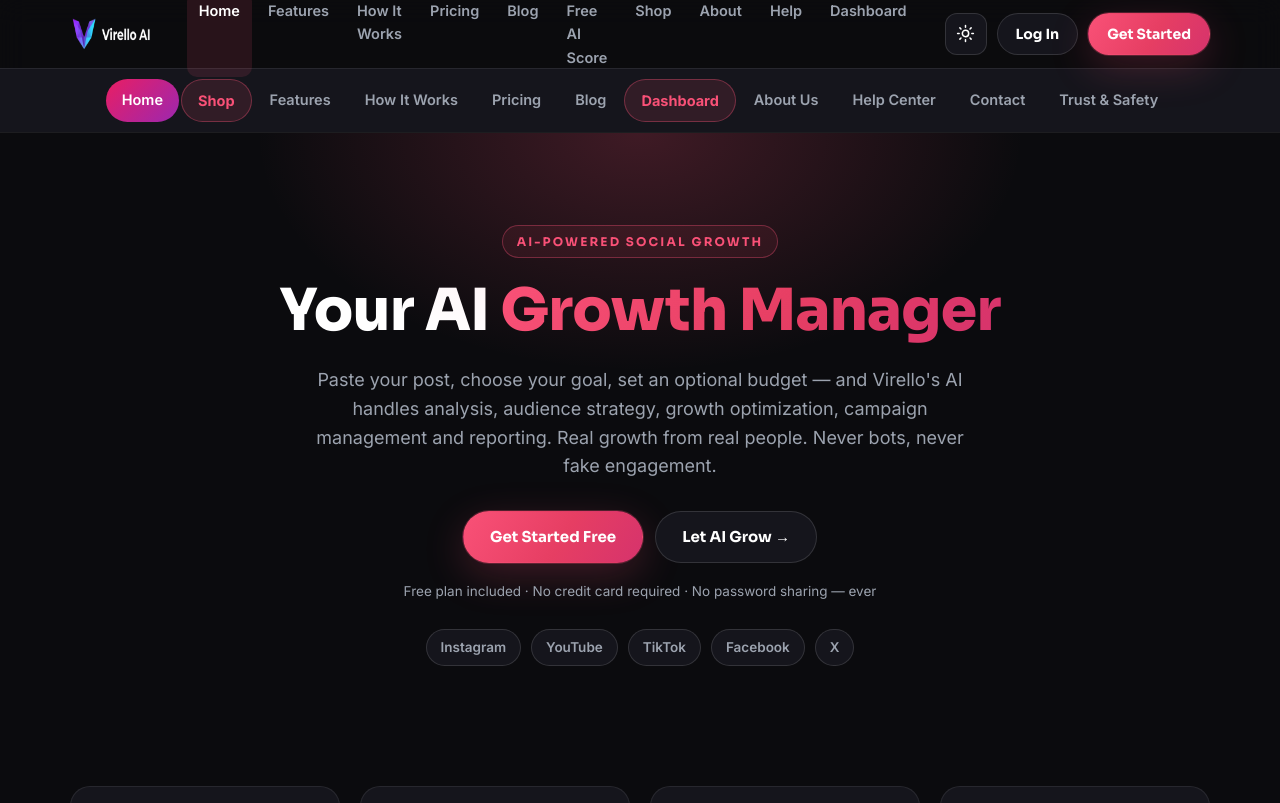
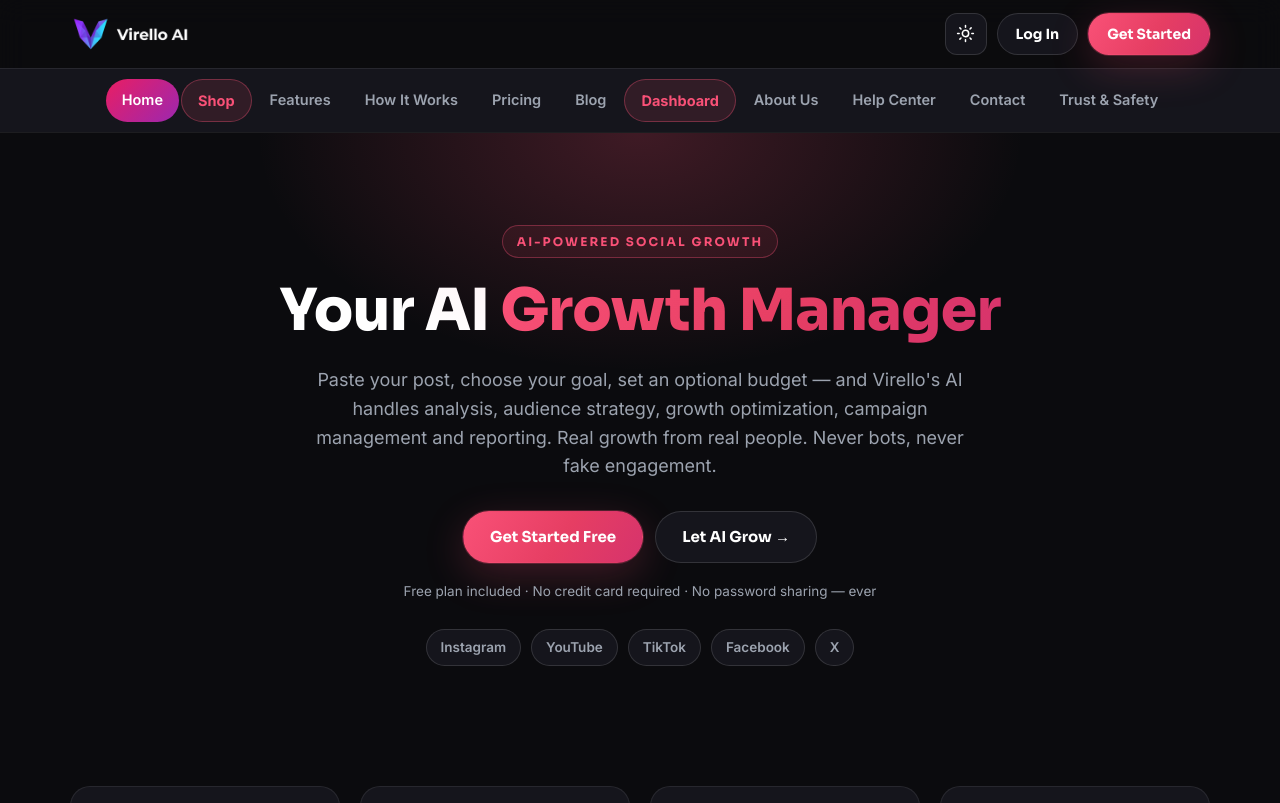
Before and after one commit to salmanbhutta001/Virello-Ai, a Next.js app in the folder apps/web/: page / in a window 1280 px wide. Shown: the top 803 px of the page. Built offline with nearby package versions, Linux system fonts and the light colour scheme.

Commit message:
fix: hide main nav on desktop so Next pages show a single nav row (pill strip only, legacy parity)

```diff
--- a/apps/web/src/app/globals.css
+++ b/apps/web/src/app/globals.css
@@ -219,6 +219,17 @@ img { max-width: 100%; display: block; }
 .topnav-strip a.nav-spot:hover { transform: translateY(-2px); background: rgba(249, 81, 119, 0.2); box-shadow: 0 4px 14px rgba(249, 81, 119, 0.25); }
 @media (min-width: 1021px) { .topnav-strip { justify-content: center; padding: 10px 24px; } .topnav-strip a { font-size: 14.5px; padding: 9px 16px; } }
 
+/* Desktop single-nav rule (legacy parity): the main site hides its
+   .nav-links above 1020px and the pill strip is the only nav row.
+   Without this, Next pages show BOTH the main nav and the strip on
+   desktop — the "double bar" reported 2026-10-24. On mobile the
+   main nav is already hidden (max-width:1020px rule above) and the
+   hamburger menu covers navigation, so this changes desktop only. */
+@media (min-width: 1021px) {
+  .site-header .bar { justify-content: space-between; }
+  .main-nav { display: none; }
+}
+
 /* Light theme — same tokens as the main site's light theme */
 :root[data-theme="light"] {
   --bg: #f8f9fa; --bg2: #ffffff; --surface: #ffffff; --surface2: #ffffff; --surface3: #eef0f3;
```
